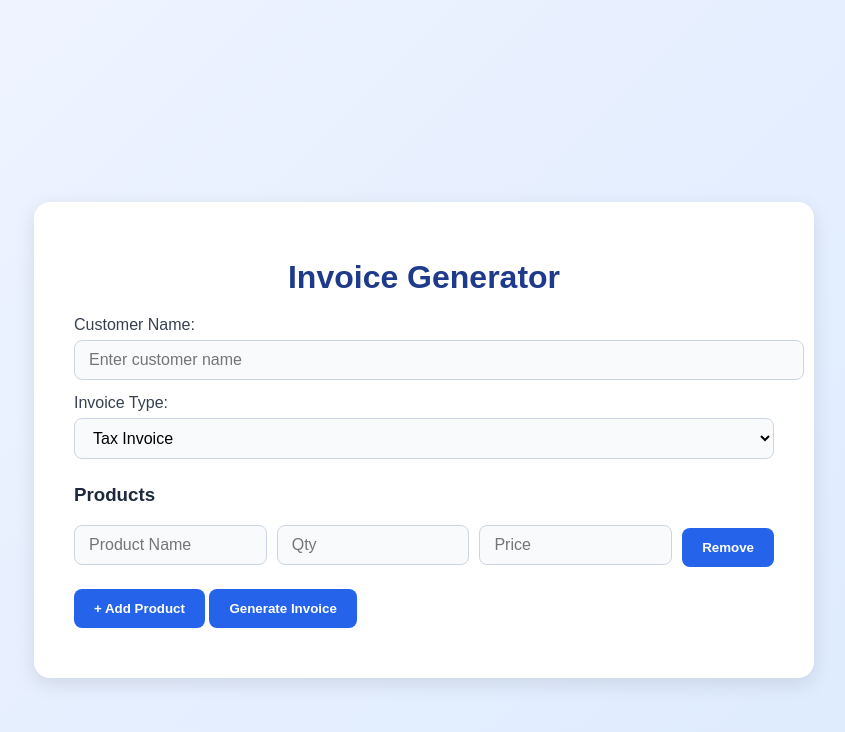
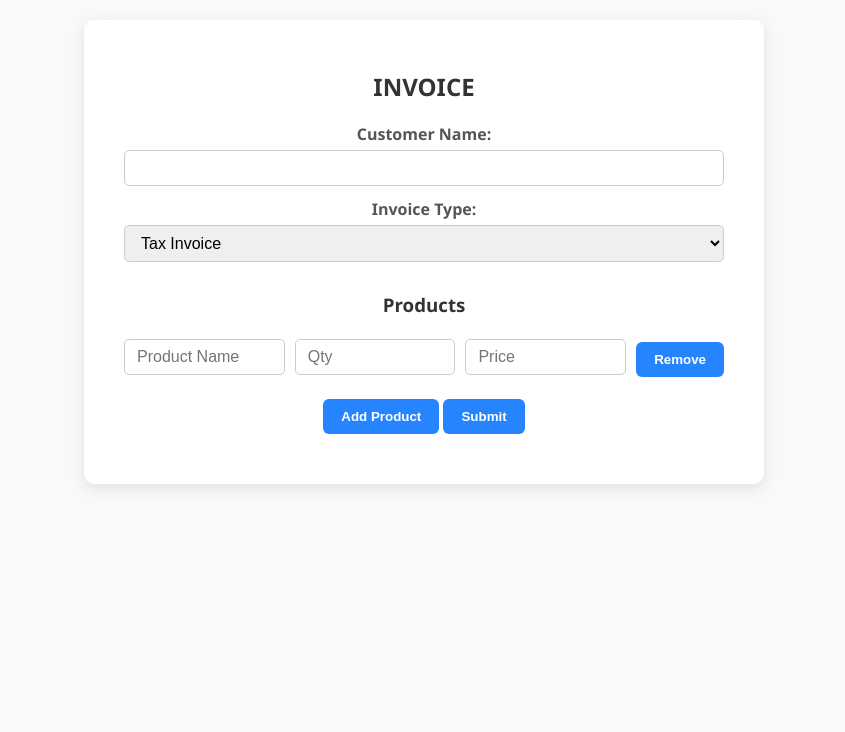
Before and after one commit to samsharma125/invoice-generator-webapp, a website: page public/index.html in a window 1280 px wide. Shown: the whole page, without its empty margins (216-1061 px from the left). Drawn offline with Linux system fonts and the light colour scheme.

Commit message:
html corrected

```diff
--- a/public/index.html
+++ b/public/index.html
@@ -1,163 +1,133 @@
 <!DOCTYPE html>
-<html lang="en">
+<html>
 <head>
-  <meta charset="UTF-8" />
-  <meta name="viewport" content="width=device-width, initial-scale=1.0" />
   <title>Invoice Generator</title>
   <style>
-    /* ===== Global Styles ===== */
     body {
-      font-family: 'Poppins', sans-serif;
-      background: linear-gradient(135deg, #f0f4ff, #dbeafe);
+      font-family: 'Segoe UI', Tahoma, Geneva, Verdana, sans-serif;
+      background: #f9f9f9;
       margin: 0;
-      padding: 40px;
-      display: flex;
-      justify-content: center;
-      align-items: center;
-      min-height: 100vh;
+      padding: 20px;
     }
 
-    .container {
+    center {
       background: #fff;
       padding: 30px 40px;
-      border-radius: 16px;
-      box-shadow: 0 6px 20px rgba(0,0,0,0.1);
-      max-width: 700px;
-      width: 100%;
-      animation: fadeIn 0.6s ease-in-out;
+      border-radius: 10px;
+      box-shadow: 0 4px 15px rgba(0,0,0,0.1);
+      max-width: 600px;
+      margin: auto;
     }
 
     h2 {
-      text-align: center;
-      color: #1e3a8a;
-      font-size: 2rem;
+      color: #333;
       margin-bottom: 20px;
       font-weight: 700;
     }
 
-    /* ===== Form Styles ===== */
     form label {
       display: block;
-      margin-bottom: 14px;
-      font-weight: 500;
-      color: #374151;
+      margin-bottom: 12px;
+      font-weight: 600;
+      color: #555;
     }
 
     form input[type="text"],
     form input[type="number"],
     form select {
       width: 100%;
-      padding: 10px 14px;
-      margin-top: 6px;
-      border: 1.5px solid #cbd5e1;
-      border-radius: 8px;
+      padding: 8px 12px;
+      margin-top: 5px;
+      border: 1.5px solid #ccc;
+      border-radius: 5px;
+      box-sizing: border-box;
       font-size: 1rem;
-      transition: 0.3s;
-      background: #f9fafb;
+      transition: border-color 0.3s;
     }
 
-    form input:focus,
+    form input[type="text"]:focus,
+    form input[type="number"]:focus,
     form select:focus {
-      border-color: #2563eb;
-      background: #fff;
+      border-color: #2684ff;
       outline: none;
-      box-shadow: 0 0 6px rgba(37, 99, 235, 0.3);
+      box-shadow: 0 0 5px rgba(38, 132, 255, 0.4);
     }
 
     #taxFields {
       margin-bottom: 20px;
       padding: 15px;
-      border: 1px solid #3b82f6;
-      border-radius: 8px;
-      background: #eff6ff;
-      animation: slideDown 0.4s ease-in-out;
+      border: 1px solid #2684ff;
+      border-radius: 5px;
+      background: #f0f6ff;
     }
 
     h3 {
-      margin-top: 25px;
-      margin-bottom: 12px;
-      font-weight: 600;
-      color: #1e293b;
+      margin-top: 30px;
+      margin-bottom: 15px;
+      font-weight: 700;
+      color: #333;
     }
 
-    /* ===== Product Rows ===== */
     .product-row {
       display: flex;
       gap: 10px;
       align-items: center;
       margin-bottom: 12px;
-      flex-wrap: wrap;
     }
 
-    .product-row input {
+    .product-row input[type="text"],
+    .product-row input[type="number"] {
       flex: 1;
     }
 
     .product-row button {
-      background: #ef4444;
+      background: #e74c3c;
       border: none;
-      padding: 8px 14px;
+      padding: 6px 12px;
       color: #fff;
       font-weight: 600;
+      border-radius: 5px;
+      cursor: pointer;
+      transition: background-color 0.3s;
+    }
+
+    .product-row button:hover {
+      background: #c0392b;
+    }
+
+    button[type="button"], button[type="submit"] {
+      background: #2684ff;
+      border: none;
+      color: white;
+      font-weight: 700;
+      padding: 10px 18px;
+      margin-top: 10px;
       border-radius: 6px;
       cursor: pointer;
       transition: background-color 0.3s ease;
     }
 
-    .product-row button:hover {
-      background: #dc2626;
-    }
-
-    /* ===== Buttons ===== */
-    button[type="button"], button[type="submit"] {
-      background: #2563eb;
-      border: none;
-      color: white;
-      font-weight: 600;
-      padding: 12px 20px;
-      margin-top: 10px;
-      border-radius: 8px;
-      cursor: pointer;
-      transition: 0.3s ease;
-      display: inline-block;
-    }
-
     button[type="button"]:hover,
     button[type="submit"]:hover {
-      background: #1e40af;
-      transform: translateY(-2px);
+      background: #1862d1;
     }
 
     #message {
       margin-top: 20px;
       font-weight: 600;
       font-size: 1rem;
-      text-align: center;
     }
 
     .hidden {
       display: none;
     }
-
-    /* ===== Animations ===== */
-    @keyframes fadeIn {
-      from {opacity: 0; transform: translateY(20px);}
-      to {opacity: 1; transform: translateY(0);}
-    }
-
-    @keyframes slideDown {
-      from {opacity: 0; transform: translateY(-10px);}
-      to {opacity: 1; transform: translateY(0);}
-    }
   </style>
 </head>
 <body>
-  <div class="container">
-    <h2>Invoice Generator</h2>
+  <center>
+    <h2>INVOICE</h2>
     <form id="invoiceForm">
-      <label>Customer Name:
-        <input type="text" name="customerName" placeholder="Enter customer name" required />
-      </label>
+      <label>Customer Name: <input type="text" name="customerName" required /></label>
 
       <label>Invoice Type:
         <select name="invoiceType" id="invoiceType">
@@ -167,21 +137,22 @@
       </label>
 
       <div id="taxFields" class="hidden">
-        <label>Company Name: <input type="text" name="companyName" placeholder="Company Pvt Ltd" /></label>
-        <label>GST Number: <input type="text" name="gstNumber" placeholder="Enter GST Number" /></label>
+        <label>Company Name: <input type="text" name="companyName" /></label>
+        <label>GST Number: <input type="text" name="gstNumber" /></label>
       </div>
 
       <h3>Products</h3>
       <div id="products"></div>
-      <button type="button" onclick="addProductRow()">+ Add Product</button>
+      <button type="button" onclick="addProductRow()">Add Product</button>
 
-      <button type="submit">Generate Invoice</button>
+      <button type="submit">Submit</button>
     </form>
 
     <div id="message"></div>
-  </div>
 
     <script>
+      console.log('Script loaded');
+
       function addProductRow() {
         const container = document.getElementById('products');
         const idx = container.children.length;
@@ -194,6 +165,7 @@
           <button type="button" onclick="this.parentNode.remove()">Remove</button>
         `;
         container.appendChild(row);
+        console.log('Added product row', idx);
       }
 
       addProductRow();
@@ -204,6 +176,8 @@
 
       document.getElementById('invoiceForm').onsubmit = async function(e) {
         e.preventDefault();
+        console.log('Submit triggered');
+
         const form = e.target;
         const data = {
           customerName: form.customerName.value,
@@ -216,15 +190,21 @@
         const productsContainer = document.getElementById('products');
         for (let i = 0; i < productsContainer.children.length; i++) {
           const row = productsContainer.children[i];
-        const pname = row.querySelector(`[name="productName_${i}"]`).value.trim();
-        const qty = parseInt(row.querySelector(`[name="quantity_${i}"]`).value, 10);
-        const price = parseFloat(row.querySelector(`[name="price_${i}"]`).value);
 
-        if (!pname || !qty || !price) {
+          const pnameInput = row.querySelector(`[name="productName_${i}"]`);
+          const qtyInput = row.querySelector(`[name="quantity_${i}"]`);
+          const priceInput = row.querySelector(`[name="price_${i}"]`);
+
+          if (!pnameInput.value.trim() || !qtyInput.value || !priceInput.value) {
             document.getElementById('message').style.color = 'red';
             document.getElementById('message').innerText = 'Please fill all product fields properly.';
             return;
           }
+
+          const pname = pnameInput.value.trim();
+          const qty = parseInt(qtyInput.value, 10);
+          const price = parseFloat(priceInput.value);
+
           data.products.push({ name: pname, quantity: qty, price: price });
         }
 
@@ -239,22 +219,23 @@
           const messageEl = document.getElementById('message');
 
           if (resp.ok) {
-          messageEl.style.color = "#16a34a";
+            messageEl.style.color = "#28a745";
             messageEl.innerText = res.message || 'Invoice created successfully!';
             form.reset();
             document.getElementById('taxFields').classList.add('hidden');
             productsContainer.innerHTML = '';
             addProductRow();
           } else {
-          messageEl.style.color = "#dc2626";
+            messageEl.style.color = "#e74c3c";
             messageEl.innerText = res.error || 'Failed to create invoice.';
           }
         } catch (err) {
           console.error('Submit error:', err);
-        document.getElementById('message').style.color = '#dc2626';
+          document.getElementById('message').style.color = '#e74c3c';
           document.getElementById('message').innerText = 'Network or server error. Please try again later.';
         }
       };
     </script>
+  </center>
 </body>
 </html>
```
Lines whose indentation alone changed are shown as unchanged.
